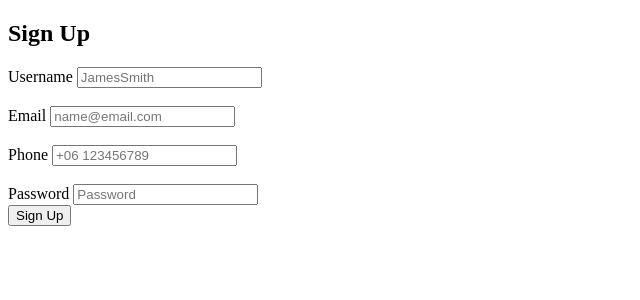
After one commit to Ashraff001/carwash, a PHP site: page /register.php in a window 1280 px wide. The commit adds this page. Shown: the top 300 px of the page, without its empty margins (0-640 px from the left). Run offline with PHP 8.4, Linux system fonts and the light colour scheme.

Commit message:
update register

```diff
--- /dev/null
+++ b/register.php
@@ -0,0 +1,57 @@
+<!DOCTYPE html>
+<html lang="en">
+<head>
+    <meta charset="UTF-8">
+    <meta http-equiv="X-UA-Compatible" content="IE=edge">
+    <meta name="viewport" content="width=device-width, initial-scale=1.0">
+    <title>Document</title>
+</head>
+<body>
+    <?php
+        echo "<h2>Sign Up</h2>";
+        if(empty($_POST['customer_register'])) { ?>
+            <form action="login.php" method="post">
+            <div class="def-input">
+                <label for="username" name="username">Username</label>
+                <input type="text" name="username" placeholder="JamesSmith">
+            </div>
+            <br>
+            <div class="def-input">
+                <label for="email" name="email">Email</label>
+                <input type="email" name="username" placeholder="name@email.com">
+            </div>
+                <br>
+            <div class="def-input">
+                <label for="phone" name="phone">Phone</label>
+                <input type="number" name="phone" placeholder="+06 123456789">
+            </div>
+                <br>
+            <div class="def-input">
+                <label for="password" name="password">Password</label>
+                <input type="password" name="password" placeholder="Password">
+            </div>
+
+        <div class="def-input">
+                <input type="submit" name="customer_register" value="Sign Up">
+            </div>
+
+        </form>
+        <?php } else{
+            $username= $_POST['username'];
+            $email = $_POST['email'];
+            $password = $_POST['password'];
+            $phone = $_POST['phone'];
+
+            include 'connection.php';
+            $query = "INSERT INTO customer (customer_name, phone, email, password) VALUES('$username', $phone, '$email', '$password')";
+            $keeping = mysqli_query($connection, $query);
+
+            if($keeping){
+                echo "<br><p>Storing data sucessfully</p>";
+            }else{
+                echo "<br><p>Storing data failed</p>";
+            }
+
+         }?>
+</body>
+</html>
--- a/server.php
+++ b/server.php
@@ -7,7 +7,7 @@
     <title>Server</title>
 </head>
 <body>
-    <link rel="stylesheet" href="connection.php">
+    <link rel="stylesheet" href="insertquerytest.php">
     <h1>Testing</h1>
 </body>
 </html>
```
